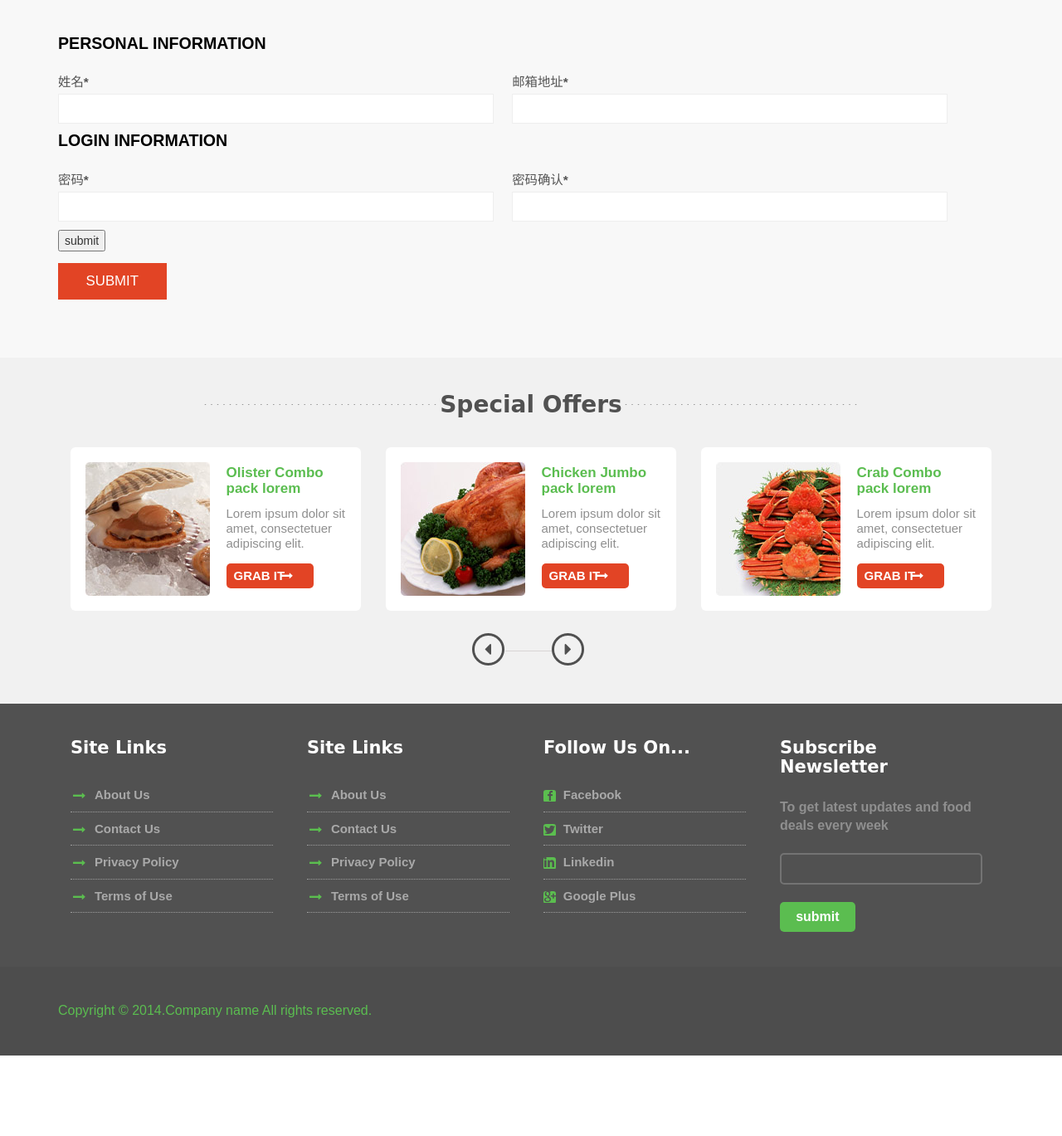
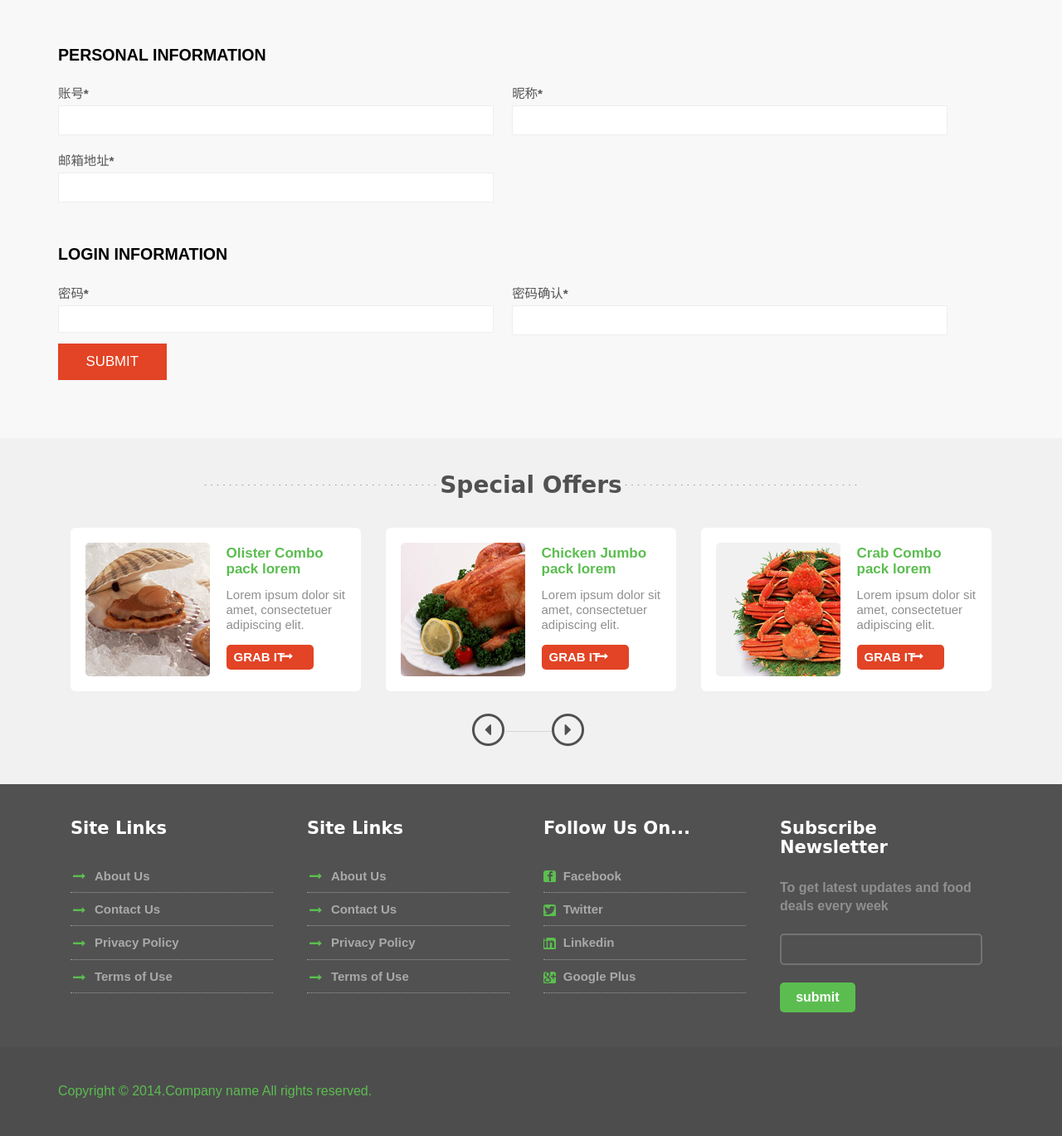
Before and after one commit to ljdog/CpLunchManger, a Django app: page /register in a window 1280 px wide. Shown: the part 149-1518 px from the top of the page at 83% size. Before the commit the page ends 1421 px from the top, so only its background shows below. Run offline with Django 3.2, Linux system fonts and the light colour scheme; parts of the project's set-up code (start-up, migrations or seed data) failed here and were passed over; some libraries are stand-ins or nearby versions.

Commit message:
暂存一下

```diff
--- a/frontend/views/main.py
+++ b/frontend/views/main.py
@@ -34,12 +34,11 @@ def contact(request):
 def user_register(request):
     from django import forms
     class TestForm(forms.Form):
-        """
-        查询桌子信息
-        """
         user_name = forms.CharField()
         user_email = forms.CharField()
         user_passwd = forms.CharField()
+        passwd_check = forms.CharField()
+        user_nice = forms.CharField()
 
     if not request.POST:
         return register(request)
@@ -52,21 +51,32 @@ def user_register(request):
 
     user_name = form.cleaned_data['user_name']
     user_passwd = form.cleaned_data['user_passwd']
+    passwd_check = form.cleaned_data['passwd_check']
     user_email = form.cleaned_data['user_email']
-    from mg.models import User
-    from mg.forms import AddUserForm, User
-    # obj = AddUserForm()
-    # obj.username = user_name
-    # obj.email = user_email
-    # obj.password = user_passwd
+    user_nice = form.cleaned_data['user_nice']
+    from mg.forms import AddUserForm, User, RoleList
+
+    if User.objects.filter(username=user_name):
+        return HttpResponse(u'用户已经存在')
+
+    if user_passwd != passwd_check:
+        return HttpResponse(u'2次输入密码不一致')
+
     obj = User()
     obj.email = user_email
     obj.username = user_name
+    obj.nickname = user_nice
     obj.is_active = True
     obj.set_password(user_passwd)
-    # obj.set_password(user_passwd)
+    find_rst = RoleList.objects.filter(name=u"普通用户")
+    if not find_rst:
+        r = RoleList()
+        r.name = u"普通用户"
+        r.save()
+        find_rst = RoleList.objects.filter(name=u"普通用户")
+    if find_rst[0]:
+        obj.role = find_rst[0]
+
     obj.save()
-    # obj.create_user(user_email,user_name, user_passwd)
-    # obj.save()
 
     return HttpResponse('0k')
--- a/static/css/style.css
+++ b/static/css/style.css
@@ -1531,6 +1531,14 @@ ul.women_pagenation li a:hover{
 	background: #F8F8F8;
 }
 .register-top-grid input[type="text"], .register-bottom-grid input[type="text"] {
+	border: 1px solid #EEE;
+	outline-color:#FF5B36;
+	width: 96%;
+	font-size: 1em;
+	padding: 0.5em;
+}
+
+.register-top-grid input[type="password"], .register-bottom-grid input[type="password"] {
 	border: 1px solid #EEE;
 	outline-color:#FF5B36;
 	width: 96%;
--- a/templates/frontend/register.html
+++ b/templates/frontend/register.html
@@ -4,52 +4,53 @@
     <div class="content">
         <div class="main">
             <div class="container">
-		  <div class="register">
+                <div class="register register-but">
                     <form action="/user_register" method="post">
                         {% csrf_token %}
                         <div class="register-top-grid">
                             <h3>PERSONAL INFORMATION</h3>
                             <div class="wow fadeInLeft" data-wow-delay="0.4s">
-						<span>姓名<label>*</label></span>
+                                <span>账号<label>*</label></span>
                                 <input name="user_name" type="text">
                             </div>
-{#					 <div class="wow fadeInRight" data-wow-delay="0.4s">#}
-{#						<span>Last Name<label>*</label></span>#}
-{#						<input type="text">#}
-{#					 </div>#}
+                            <div class="wow fadeInRight" data-wow-delay="0.4s">
+                                <span>昵称<label>*</label></span>
+                                <input name="user_nice" type="text">
+                            </div>
                             <div class="wow fadeInLeft" data-wow-delay="0.4s">
                                 <span>邮箱地址<label>*</label></span>
                                 <input name="user_email" type="text">
                             </div>
-{#					 <div class="clearfix"> </div>#}
-{#					   <a class="news-letter" href="#">#}
-{#						 <label class="checkbox"><input type="checkbox" name="checkbox" checked=""><i> </i>Sign Up for Newsletter</label>#}
-{#					   </a>#}
+                            <div class="clearfix"></div>
+                            {#                     <a class="news-letter" href="#">#}
+                            {#                         <label class="checkbox"><input type="checkbox" name="checkbox" checked=""><i> </i>Sign Up for Newsletter</label>#}
+                            {#                     </a>#}
                         </div>
+                        <div class="clearfix"></div>
                         <div class="register-bottom-grid">
                             <h3>LOGIN INFORMATION</h3>
                             <div class="wow fadeInLeft" data-wow-delay="0.4s">
                                 <span>密码<label>*</label></span>
-								<input name="user_passwd" type="text">
+                                <input name="user_passwd" type="password" style="width: 96%; padding: 0.4em;font-size: 1em;">
                             </div>
-							 <div class="wow fadeInLeft" data-wow-delay="0.4s">
+                            <div class="wow fadeInRight" data-wow-delay="0.4s">
                                 <span>密码确认<label>*</label></span>
-								<input name="passwd_check" type="text">
+                                <input name="passwd_check" type="password" style="width: 96%">
                             </div>
                         </div>
                                           <div class="register-but">
                                               <input type="submit" value="submit" >
                                           </div>
 
-					   <div class="clearfix"> </div>
+                        <div class="clearfix"></div>
                     </form>
-				<div class="clearfix"> </div>
-				<div class="register-but">
-				   <form >
-					   <input type="submit" value="submit" >
-					   <div class="clearfix"> </div>
-				   </form>
-				</div>
+                    <div class="clearfix"></div>
+{#                    <div class="register-but">#}
+{#                        <form>#}
+{#                            <input type="submit" value="submit">#}
+{#                            <div class="clearfix"></div>#}
+{#                        </form>#}
+{#                    </div>#}
                 </div>
             </div>
         </div>
@@ -59,7 +60,7 @@
                     <h4>Special Offers</h4>
                 </div>
                 <div class="special-offers-section-grids">
-				 <div class="m_3"><span class="middle-dotted-line"> </span> </div>
+                    <div class="m_3"><span class="middle-dotted-line"> </span></div>
                     <div class="container">
                         <ul id="flexiselDemo3">
                             <li>
@@ -122,7 +123,7 @@
                             </li>
                         </ul>
                         <script type="text/javascript">
-					$(window).load(function() {
+                            $(window).load(function () {
 
                                 $("#flexiselDemo3").flexisel({
                                     visibleItems: 3,
@@ -133,15 +134,15 @@
                                     enableResponsiveBreakpoints: true,
                                     responsiveBreakpoints: {
                                         portrait: {
-									changePoint:480,
+                                            changePoint: 480,
                                             visibleItems: 1
                                         },
                                         landscape: {
-									changePoint:640,
+                                            changePoint: 640,
                                             visibleItems: 2
                                         },
                                         tablet: {
-									changePoint:768,
+                                            changePoint: 768,
                                             visibleItems: 3
                                         }
                                     }
@@ -200,11 +201,11 @@
                         <h4>Follow Us On...</h4>
                         <ul>
                             <li><i class="fb"></i></li>
-							<li class="data"> <a href="#">  Facebook</a></li>
+                            <li class="data"><a href="#"> Facebook</a></li>
                         </ul>
                         <ul>
                             <li><i class="tw"></i></li>
-							<li class="data"> <a href="#">Twitter</a></li>
+                            <li class="data"><a href="#">Twitter</a></li>
                         </ul>
                         <ul>
                             <li><i class="in"></i></li>
@@ -218,7 +219,8 @@
                     <div class="col-md-3 contact-section-grid nth-grid">
                         <h4>Subscribe Newsletter</h4>
                         <p>To get latest updates and food deals every week</p>
-						<input type="text" class="text" value="" onfocus="this.value = '';" onblur="if (this.value == '') {this.value = '';}">
+                        <input type="text" class="text" value="" onfocus="this.value = '';"
+                               onblur="if (this.value == '') {this.value = '';}">
                         <input type="submit" value="submit">
                     </div>
                     <div class="clearfix"></div>
```
Also changed, not shown: website/settings.py (+5 -2 lines). Lines whose indentation alone changed are shown as unchanged.
